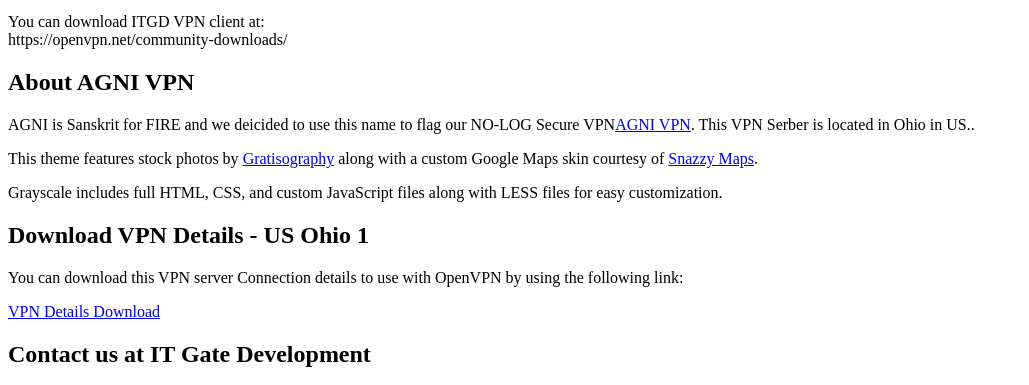
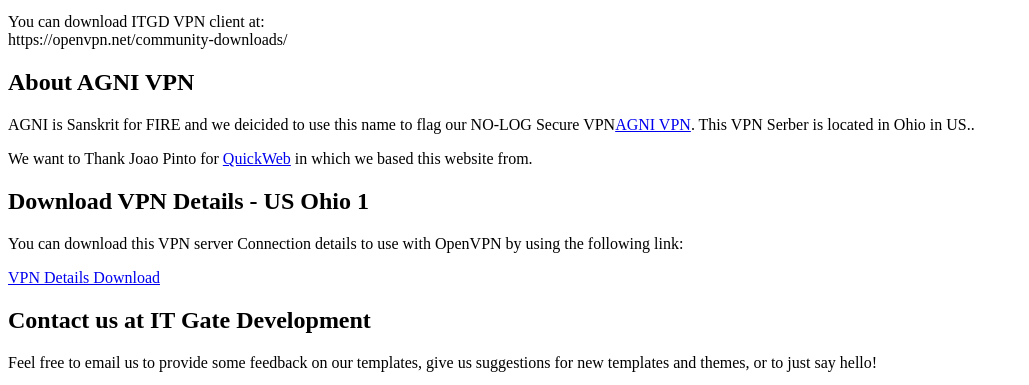
Before and after one commit to stryng/agni-vpn-web, a plain HTML site: page app/webroot/index.html in a window 1280 px wide. Shown: the part 105-490 px from the top of the page, without its empty margins (0-1029 px from the left). Drawn offline with Linux system fonts and the light colour scheme.

Commit message:
Index Changed

```diff
--- a/app/webroot/index.html
+++ b/app/webroot/index.html
@@ -23,8 +23,7 @@
         <div class="col-lg-8 col-lg-offset-2">
             <h2>About AGNI VPN</h2>
             <p>AGNI is Sanskrit for FIRE and we deicided to use this name to flag our NO-LOG Secure VPN<a href="https://vpn1.itgatedev.tk:8080">AGNI VPN</a>. This VPN Serber is located in Ohio in US..</p>
-            <p>This theme features stock photos by <a href="http://gratisography.com/">Gratisography</a> along with a custom Google Maps skin courtesy of <a href="http://snazzymaps.com/">Snazzy Maps</a>.</p>
-            <p>Grayscale includes full HTML, CSS, and custom JavaScript files along with LESS files for easy customization.</p>
+            <p>We want to Thank Joao Pinto for <a href="http://gratisography.com/">QuickWeb</a>  in which we based this website from.</p>
         </div>
     </div>
 </section>
@@ -36,7 +35,7 @@
             <div class="col-lg-8 col-lg-offset-2">
                 <h2>Download VPN Details - US Ohio 1</h2>
                 <p>You can download this VPN server Connection details to use with OpenVPN by using the following link:</p>
-                <a href="https://github.com/stryng/agni-vpn-web/vpns/usa/Ohio.ovpn" class="btn btn-default btn-lg">VPN Details Download</a>
+                <a href="https://github.com/stryng/agni-vpn-web/blob/main/vpns/usa/Ohio_Vpn.ovpn" class="btn btn-default btn-lg">VPN Details Download</a>
             </div>
         </div>
     </div>
```
